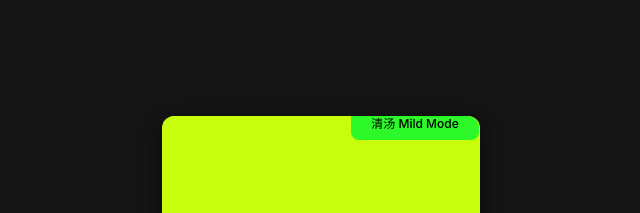
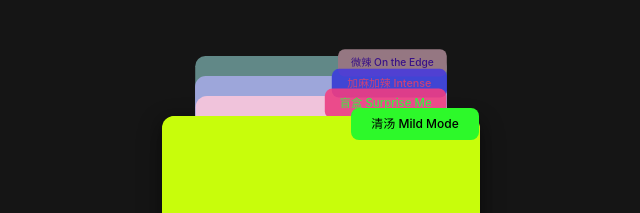
Before and after one commit to rossguagua/game-for-joypark, a website: page drinking-game.html in a window 1280 px wide. Shown: the top 213 px of the page, without its empty margins (319-959 px from the left). Drawn offline with nearby package versions, Linux system fonts and the light colour scheme.

Commit message:
Updated drinking-game.html

```diff
--- a/drinking-game.html
+++ b/drinking-game.html
@@ -69,7 +69,6 @@
         position: absolute;
         border-radius: 0.75rem;
         cursor: pointer;
-        overflow: hidden;
       }
 
       #topic-card {
@@ -88,7 +87,6 @@
         display: flex;
         justify-content: center;
         align-items: flex-start;
-        overflow: hidden;
       }
 
       .back-button {
@@ -266,7 +264,6 @@
 
       const categoryVisualOrder = ['surprise', 'intense', 'ontheedge', 'mildmode'];
 
-      // 恢复原始的卡片位置和尺寸
       const initialTabPositions = {
         surprise: { left: 'calc(50% - 132px)' },
         intense: { left: 'calc(50% - 140px)' },
@@ -328,7 +325,7 @@
 
       function setActiveCategory(newCategoryId) {
         currentCategoryId = newCategoryId;
-        lastTopicIndex = -1;
+        lastTopicIndex = -1; // 切换分类时重置 lastTopicIndex
         updateTopicCardUnifiedStyle();
         displayNewTopic();
 
@@ -347,20 +344,19 @@
           activeSelector.style.opacity = 1;
         }
 
-        // 大幅度调整堆叠效果，确保所有卡片都清晰可见
+        // 非激活卡片的堆叠样式
         inactiveSelectorsOrdered.forEach((selector, index) => {
           if (selector) {
             const depth = index + 1;
-            // 大幅增加堆叠间距和透明度，确保可见性
-            const translateYFactor = -50; // 大幅增加间距
-            const scaleFactor = 0.05; // 减少缩放差异
-            const opacityFactor = 0.1; // 减少透明度变化
+            const translateYFactor = -20; // 堆叠间距
+            const scaleFactor = 0.05; // 每层收缩
+            const opacityFactor = 0.15; // 每层透明度降低
 
             selector.style.transform = `translateY(${
               depth * translateYFactor
             }px) scale(${1 - depth * scaleFactor})`;
             selector.style.zIndex = 40 - depth * 10;
-            selector.style.opacity = Math.max(0.6, 1 - depth * opacityFactor); // 最低透明度提高到0.6
+            selector.style.opacity = Math.max(0.3, 1 - depth * opacityFactor);
           }
         });
       }
```
